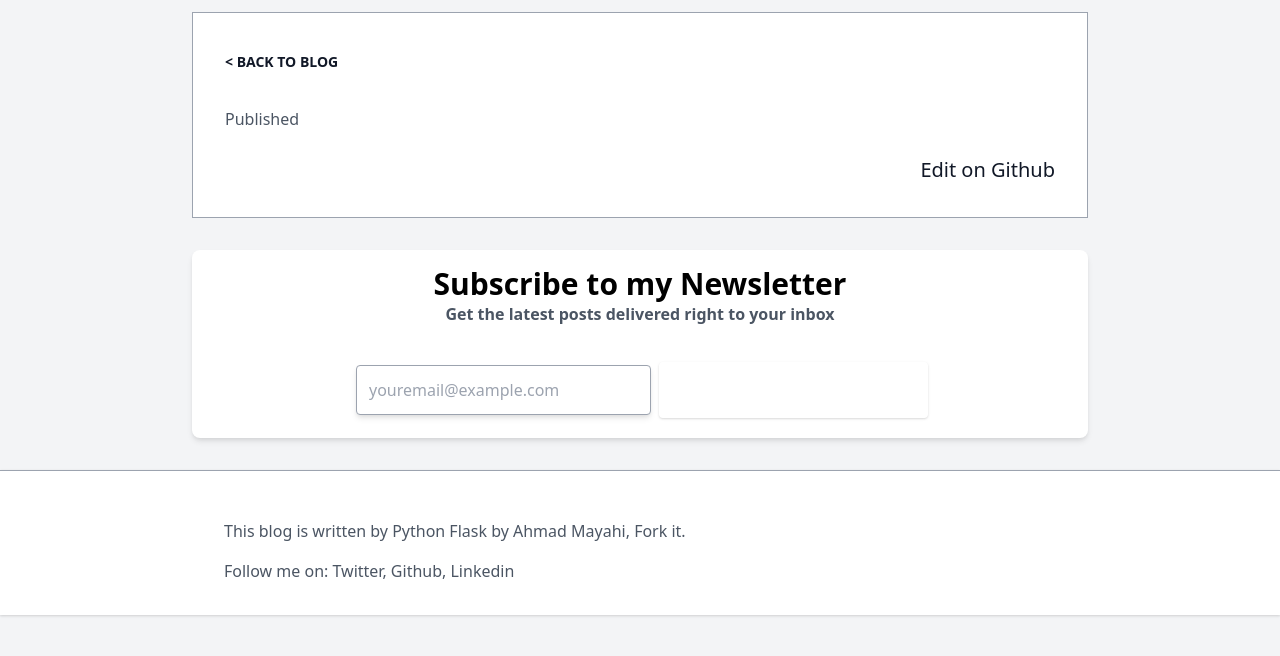
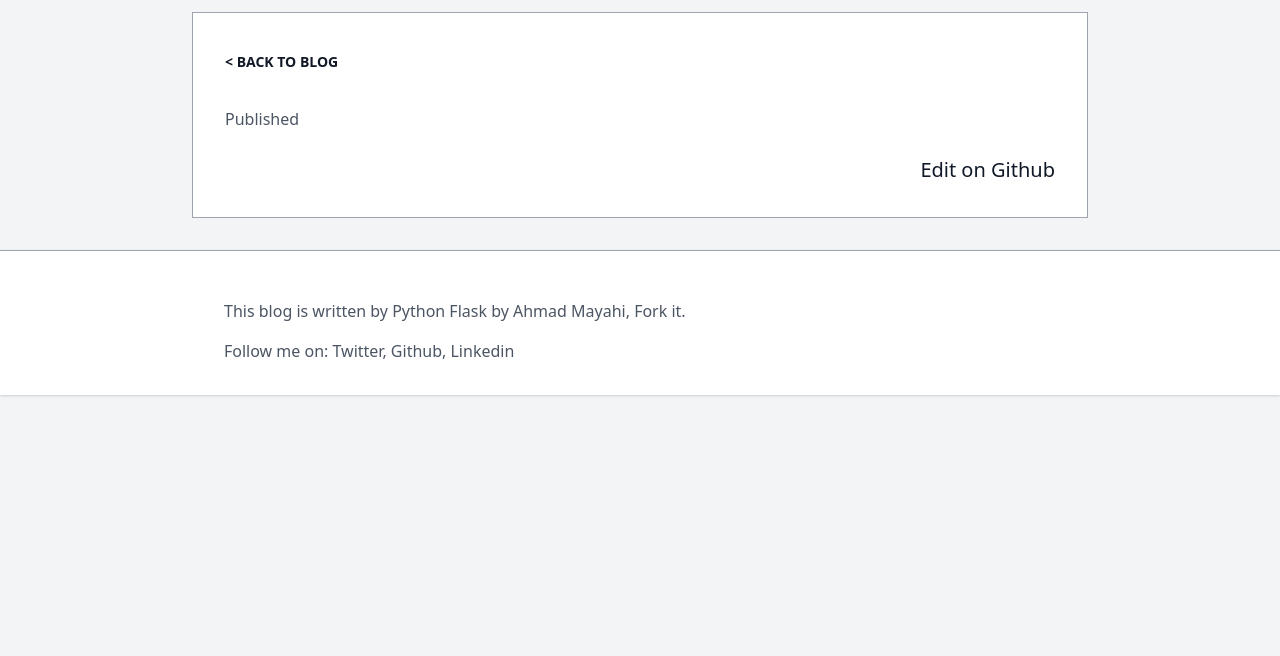
Before and after one commit to ahmadmayahi/mayahi.net, a Flask app: template templates/post.html.jinja2 in a window 1280 px wide. Shown: the part 68-724 px from the top of the page. Run offline with Flask 2, Linux system fonts and the light colour scheme; the template is opened without the code that fills it, so the values that code supplies are empty; parts of the project's set-up code (start-up, migrations or seed data) failed here and were passed over; some libraries are stand-ins or nearby versions.

Commit message:
Remove subscription

```diff
--- a/templates/post.html.jinja2
+++ b/templates/post.html.jinja2
@@ -54,27 +54,6 @@
 
     <div class="mb-8 mx-4"></div>
 
-    <div class="mb-8 mx-4"></div>
-    <div class="font-sans bg-white rounded-lg shadow-md p-4 text-center">
-        <h2 class="font-bold break-normal text-xl md:text-3xl">Subscribe to my Newsletter</h2>
-        <h3 class="font-bold break-normal font-normal text-gray-600 text-sm md:text-base">Get the latest posts delivered
-            right to your inbox</h3>
-        <div class="w-full text-center pt-4">
-            <form target="_blank" action="https://mayahi.us10.list-manage.com/subscribe/post" method="POST">
-                <input type="hidden" name="u" value="43b384606ad56feccdab8a5ef">
-                <input type="hidden" name="id" value="ecbe89252a">
-                <div class="max-w-xl mx-auto p-1 pr-0 flex flex-wrap items-center">
-                    <input type="email" placeholder="youremail@example.com" name="MERGE0" id="MERGE0"
-                           class="flex-1 mt-4 appearance-none border border-gray-400 rounded shadow-md p-3 text-gray-600 mr-2 focus:outline-none">
-                    <button type="submit"
-                            class="flex-1 mt-4 block md:inline-block appearance-none bg-teal-500 text-white text-base font-semibold tracking-wider uppercase py-4 rounded shadow hover:bg-teal-400">
-                        Subscribe
-                    </button>
-                </div>
-            </form>
-        </div>
-    </div>
-
     <script>
         document.addEventListener('DOMContentLoaded', (event) => {
             document.querySelectorAll('pre code').forEach((block) => {
```
